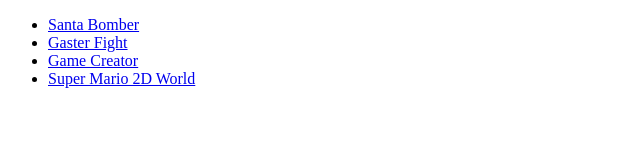
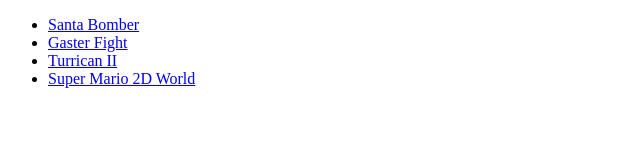
Before and after one commit to FroggyGamer42/stuff2, a plain HTML site: page index.html in a window 1280 px wide. Shown: the full height of the page, 0-640 px from the left. Drawn offline with Linux system fonts and the light colour scheme.

Commit message:
Changed game creator to turrivan II

```diff
--- a/index.html
+++ b/index.html
@@ -8,7 +8,7 @@
 	<ul>
 		<li><a href="SantaBomber.html">Santa Bomber</a></li>
 		<li><a href="Gfight.html">Gaster Fight</a></li>
-		<li><a href="TurricanII.html">Game Creator</a></li>
+		<li><a href="TurricanII.html">Turrican II</a></li>
 		<li><a href="SuperM.html">Super Mario 2D World</a></li>
 	</ul>
 </body>
```
